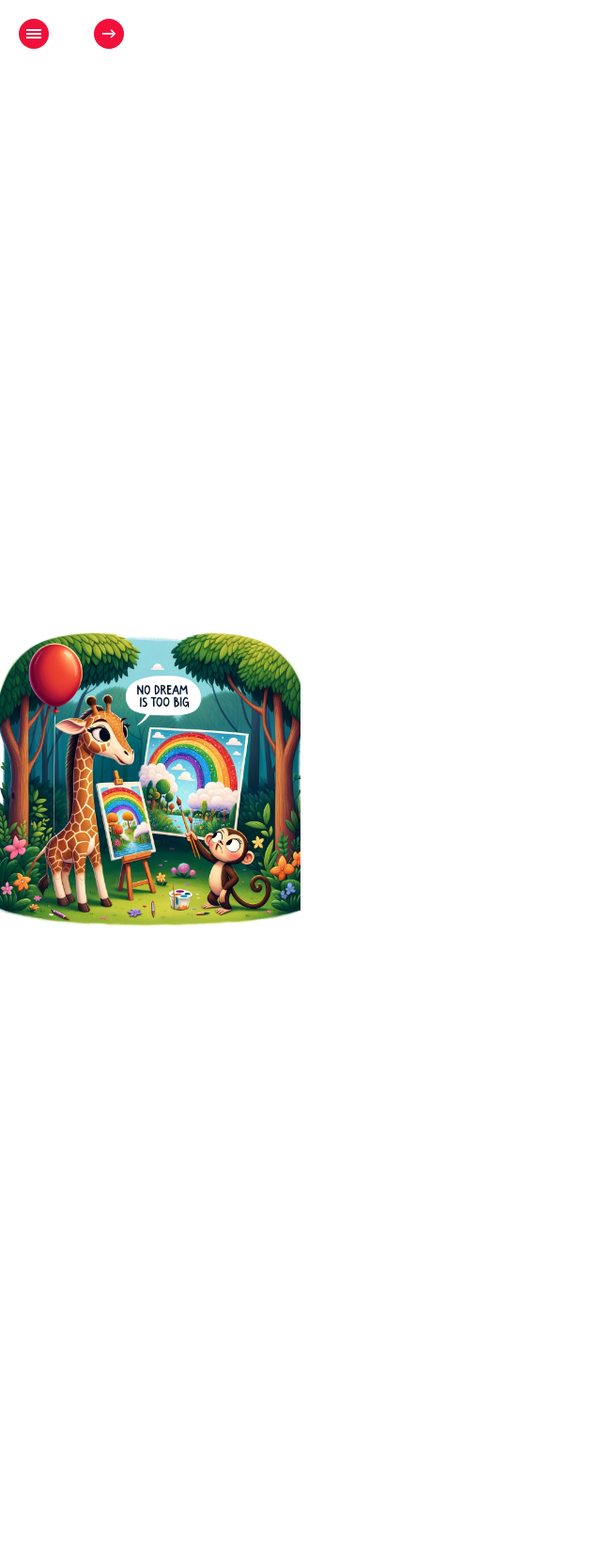
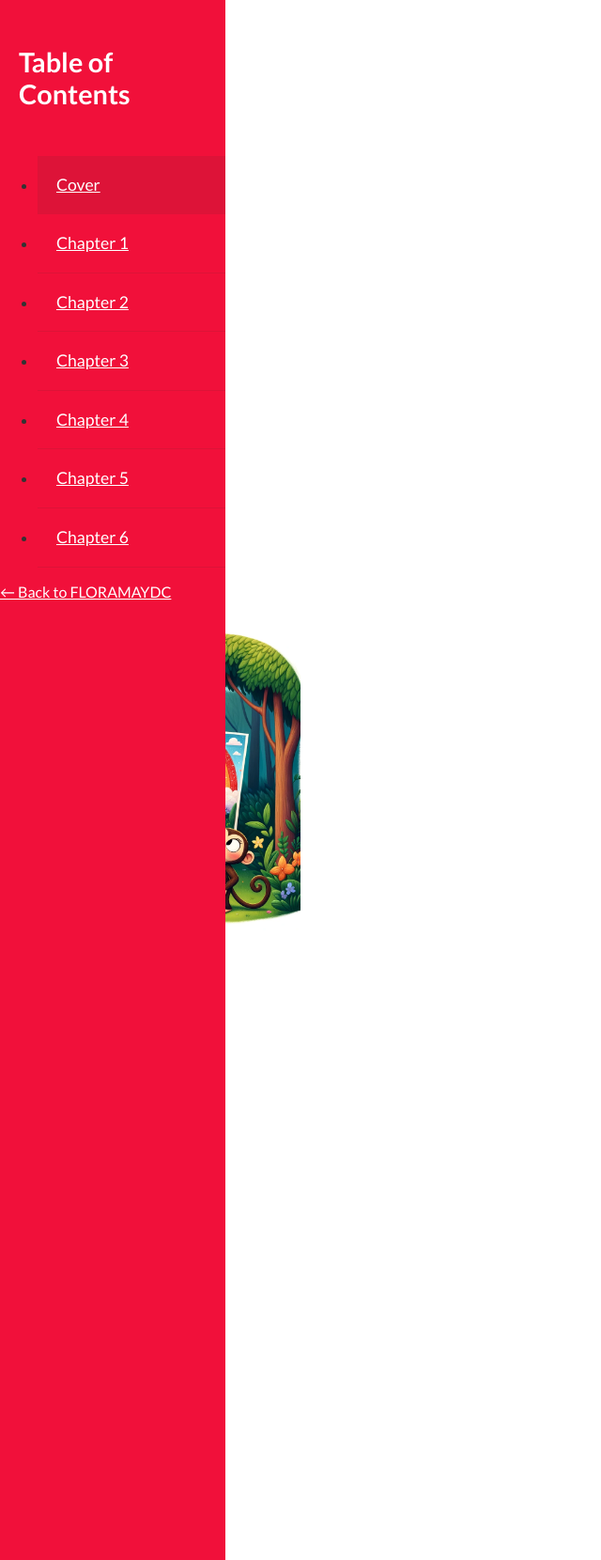
Before and after one commit to floramaydc/floramaydc.github.io, a PHP site: page / in a window 1280 px wide. Shown: the whole page at 94% size, without its empty margins (0-640 px from the left). Run offline with PHP 8.4, Linux system fonts and the light colour scheme; some libraries are stand-ins or nearby versions.

Commit message:
Update custom.css

```diff
--- a/css/custom.css
+++ b/css/custom.css
@@ -1,260 +1,26 @@
-@import url(http://fonts.googleapis.com/css?family=Lato:300,400,700);
+@import url('http://fonts.googleapis.com/css?family=Lato:300,400,700');
 
-html { height: 100%; }
-
-*,
-*:after,
-*:before {
-	-webkit-box-sizing: border-box;
-	-moz-box-sizing: border-box;
-	box-sizing: border-box;
+html, body {
+    height: 100%;
+    margin: 0;
     padding: 0;
-	margin: 0;
+    overflow-x: hidden; /* Prevents horizontal scrolling */
 }
 
 body {
     font-family: 'Lato', Calibri, Arial, sans-serif;
     background: #fff;
-	font-weight: 400;
-	font-size: 100%;
     color: #333;
-	height: 100%;
 }
 
-
-.js body {
-	overflow: hidden;
-}
-
-a {
-	color: #555;
-	text-decoration: none;
-	outline: none;
-}
-
-a:hover {
-	color: #000;
-}
-
-.container,
-.bb-custom-wrapper,
-.bb-bookblock {
+.container, .bb-custom-wrapper, .bb-bookblock {
     width: 100%;
     height: 100%;
 }
 
-.container {
-	position: relative;
-	left: 0px;
-	-webkit-transition: left 0.3s ease-in-out;
-	-o-transition: left 0.3s ease-in-out;
-	transition: left 0.3s ease-in-out;
-}
-
-.slideRight {
-	left: 240px;
-}
-
-.no-js .container {
-	padding-left: 240px;
-}
-
-.menu-panel {
-	background: #f1103a;
-	width: 240px;
-	height: 100%;
-	position: fixed;
-	z-index: 1000;
-	top: 0;
-	left: 0;
-	text-shadow: 0 1px 1px rgba(0,0,0,0.1);
-}
-
-.js .menu-panel {
-	position: absolute;
-	left: -240px;
-}
-
-.menu-panel h3 {
-	font-size: 1.8em;
-	padding: 20px;
-	font-weight: 300;
-	color: #fff;
-	box-shadow: inset 0 -1px 0 rgba(0,0,0,0.05);
-}
-
-.menu-toc {
-	list-style: none;
-}
-
-.menu-toc li a {
-	display: block;
-	color: #fff;
-	font-size: 1.1em;
-	line-height: 3.5;
-	padding: 0 20px;
-	cursor: pointer;
-	background: #f1103a;
-	border-bottom: 1px solid #dd1338;
-}
-
-.menu-toc li a:hover,
-.menu-toc li.menu-toc-current a{
-	background: #dd1338;
-}
-
-.menu-panel div {
-	margin-top: 20px;
-}
-
-.menu-panel div a {
-	text-transform: uppercase;
-	font-size: 0.7em;
-	line-height: 1;
-	padding: 5px 20px;
-	display: block;
-	border: none;
-	color: #bc0b0b;
-	letter-spacing: 1px;
-	font-weight: 800;
-	text-shadow: 0 1px rgba(255,255,255,0.2);
-}
-
-.menu-panel div a:hover {
-	background: inherit;
-	color: #fff;
-	text-shadow: none;
-}
-
-.bb-custom-wrapper nav {
-	top: 20px;
-	left: 60px;
-	position: absolute;
-	z-index: 1000;
-}
-
-.bb-custom-wrapper nav span,
-.menu-button {
-	position: absolute;
-	width: 32px;
-	height: 32px;
-	top: 0;
-	left: 0;
-	background: #f1103a;
-	border-radius: 50%;
-	color: #fff;
-	line-height: 30px;
-	text-align: center;
-	/*--speak: none;--*/
-	font-weight: bold;
-	cursor: pointer;
-}
-
-.bb-custom-wrapper nav span:hover,
-.menu-button:hover {
-	background: #000;
-}
-
-.bb-custom-wrapper nav span:last-child {
-	left: 40px;
-}
-
-/*.bb-item .content {
-    overflow-y: auto;  // Allows scrolling within the content area if content is too long
-    max-height: 100%;  // Prevents the content from exceeding the viewport height
-}*/
-
-.menu-button {
-	z-index: 1000;
-	left: 20px;
-	top: 20px;
-	text-indent: -9000px;
-}
-
-.menu-button:after {
-	position: absolute;
-	content: '';
-	width: 50%;
-	height: 2px;
-	background: #fff;
-	top: 50%;
-	margin-top: -1px;
-	left: 25%;
-	box-shadow: 0 -4px #fff, 0 4px #fff;
-}
-
-.no-js .bb-custom-wrapper nav span,
-.no-js .menu-button {
-	display: none;
-}
-
-.js .content {
-	position: absolute;
-	top: 60px;
-	left: 0;
-	width: 100%;
-	bottom: 50px;
-	overflow: hidden;
-	-webkit-font-smoothing: subpixel-antialiased;
-}
-
-.scroller {
-	padding: 10px 5% 10px 5%;
-}
-
-.js .content:before,
-.js .content:after {
-	content: '';
-	position: absolute;
-	top: 0;
-	left: 0;
-	width: 100%;
-	height: 20px;
-	z-index: 100;
-	pointer-events: none;
-	background: -webkit-linear-gradient(top, rgba(255,255,255,1) 0%, rgba(255,255,255,0) 100%);
-	background: -moz-linear-gradient(top, rgba(255,255,255,1) 0%, rgba(255,255,255,0) 100%);
-	background: -o-linear-gradient(top, rgba(255,255,255,1) 0%, rgba(255,255,255,0) 100%);
-	background: linear-gradient(to bottom, rgba(255,255,255,1) 0%, rgba(255,255,255,0) 100%);
-}
-
-.js .content:after {
-	top: auto;
-	bottom: 0;
-	background: -webkit-linear-gradient(bottom, rgba(255,255,255,1) 0%, rgba(255,255,255,0) 100%);
-	background: -moz-linear-gradient(bottom, rgba(255,255,255,1) 0%, rgba(255,255,255,0) 100%);
-	background: -o-linear-gradient(bottom, rgba(255,255,255,1) 0%, rgba(255,255,255,0) 100%);
-	background: linear-gradient(to top, rgba(255,255,255,1) 0%, rgba(255,255,255,0) 100%);
-}
-
-.content h2 {
-	font-weight: 300;
-	font-size: 4em;
-	padding: 0 0 10px;
-	color: #333;
-	margin: 0 1% 40px;
-	text-align: left;
-	box-shadow: 0 10px 0 rgba(0,0,0,0.02);
-	text-shadow: 0 0 2px #fff;
-}
-
-.no-js .content h2 {
-	padding: 40px 1% 20px;
-}
-
-.content p {
-	font-size: 1.2em;
-	line-height: 1.6;
-	font-weight: 300;
-	padding: 5px;
-	text-align: justify;
-}
-
-/* Base styles for the book items */
 .bb-item {
     display: flex;
-    flex-direction: column; /* Stacks elements vertically on mobile */
-    width: 100%;
+    flex-direction: column; /* Stacks vertically on mobile */
     height: 100vh;
     align-items: center;
     justify-content: center;
@@ -284,11 +50,9 @@ a:hover {
     justify-content: center;
 }
 
-/* Media query for desktop views */
 @media (min-width: 768px) {
     .bb-item {
         flex-direction: row; /* Side by side layout for desktop */
-        justify-content: space-between; /* Distributes space between image and text */
     }
 
     .cover-image-container, .cover-text {
@@ -307,24 +71,44 @@ a:hover {
         align-items: center; /* Vertically centers the text in the container */
         justify-content: center; /* Horizontally centers the text */
         text-align: left; /* Aligns the text to the left */
-        padding: 0 20px; /* Adds padding to the left and right */
     }
 }
 
-
-@media screen and (max-width: 800px){
-	.no-js .menu-panel {
-		display: none;
+.menu-panel {
+    background: #f1103a;
+    width: 240px;
+    height: 100%;
+    position: fixed;
+    z-index: 1000;
+    top: 0;
+    left: 0;
 }
 
-	.no-js .container {
-		padding: 0;
-	}
+.menu-panel h3 {
+    font-size: 1.8em;
+    padding: 20px;
+    color: #fff;
 }
 
-@media screen and (max-width: 400px){
-	.menu-panel,
-	.content {
-		font-size: 75%;
+.menu-toc li a {
+    display: block;
+    color: #fff;
+    font-size: 1.1em;
+    line-height: 3.5;
+    padding: 0 20px;
+    background: #f1103a;
+    border-bottom: 1px solid #dd1338;
 }
+
+.menu-toc li a:hover, .menu-toc li.menu-toc-current a {
+    background: #dd1338;
 }
+
+.bb-custom-wrapper nav span, .menu-button {
+    background: #f1103a;
+    color: #fff;
+}
+
+.bb-custom-wrapper nav span:hover, .menu-button:hover {
+    background: #000;
+}
```
Lines whose indentation alone changed are shown as unchanged.
